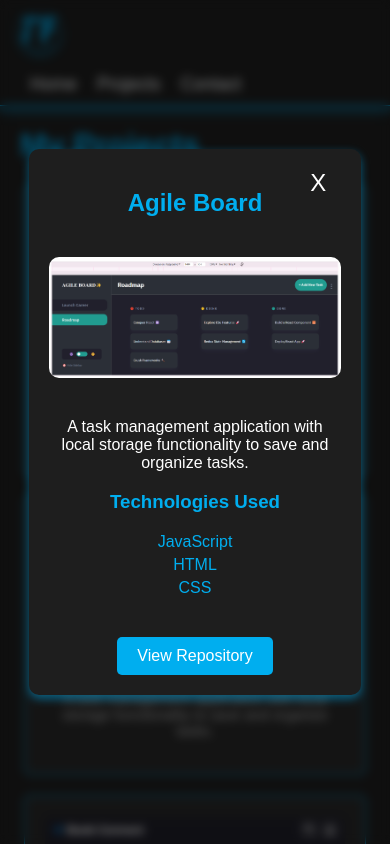
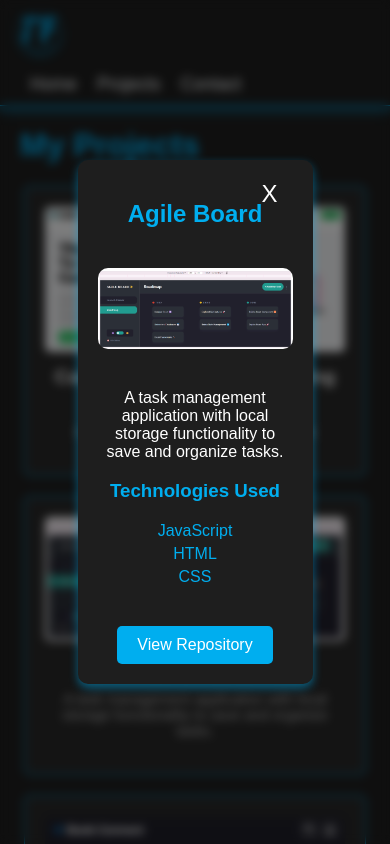
Before and after one commit to thandofuneka/Portfolio-Website, a React (Vite) app in the folder myportfolio/: page /Projects in a window 390 px wide. Both pictures are taken after a click on the element 195 px from the left and 635 px from the top of the page. Shown: the top 844 px of the page. Built offline with nearby package versions, Linux system fonts and the light colour scheme.

Commit message:
modal content

```diff
--- a/myportfolio/src/App.css
+++ b/myportfolio/src/App.css
@@ -253,4 +253,8 @@ button:hover {
     margin: 20px;
   }
 
+  .modal-content {
+    width: 50%;
+  }
+
 }
```
